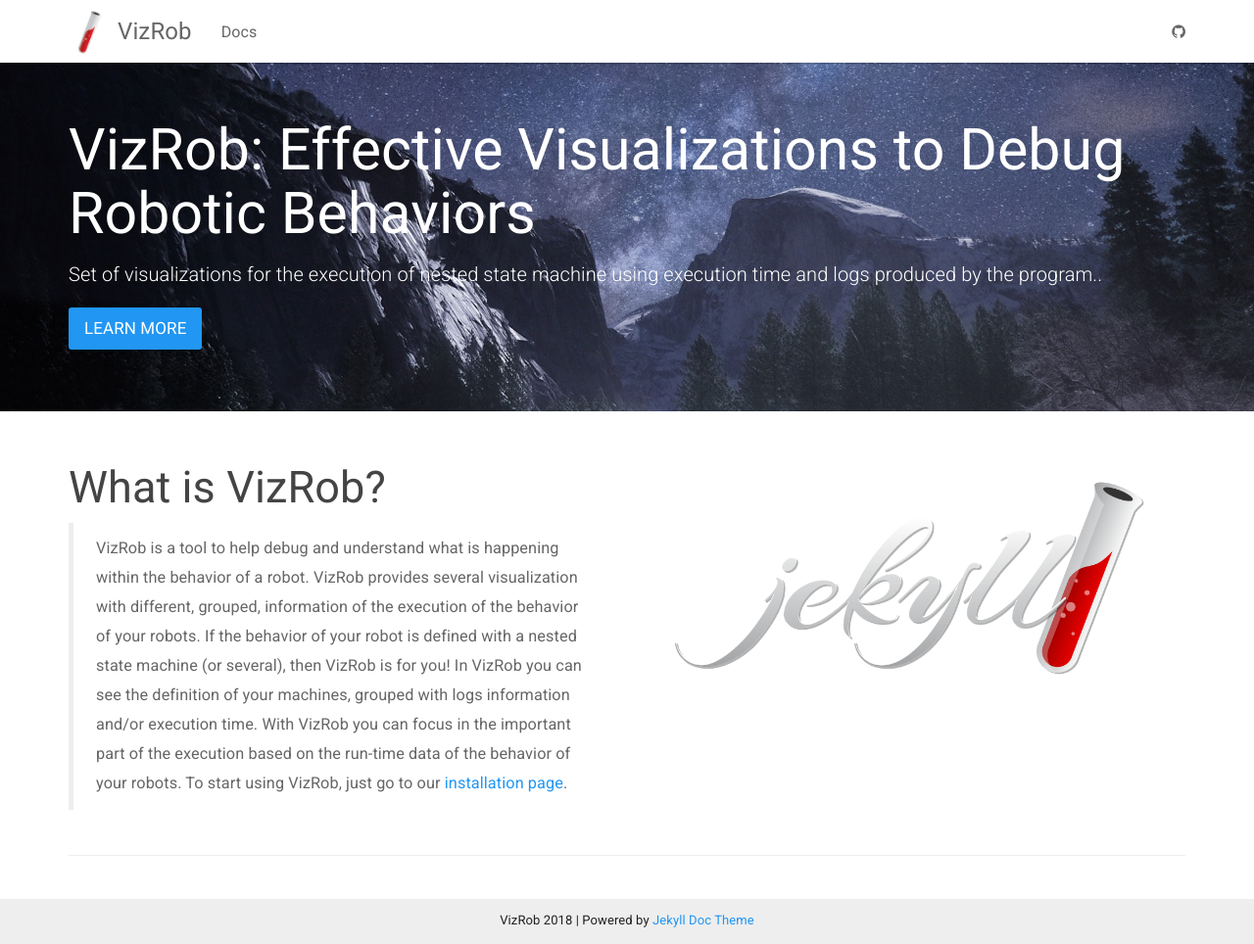
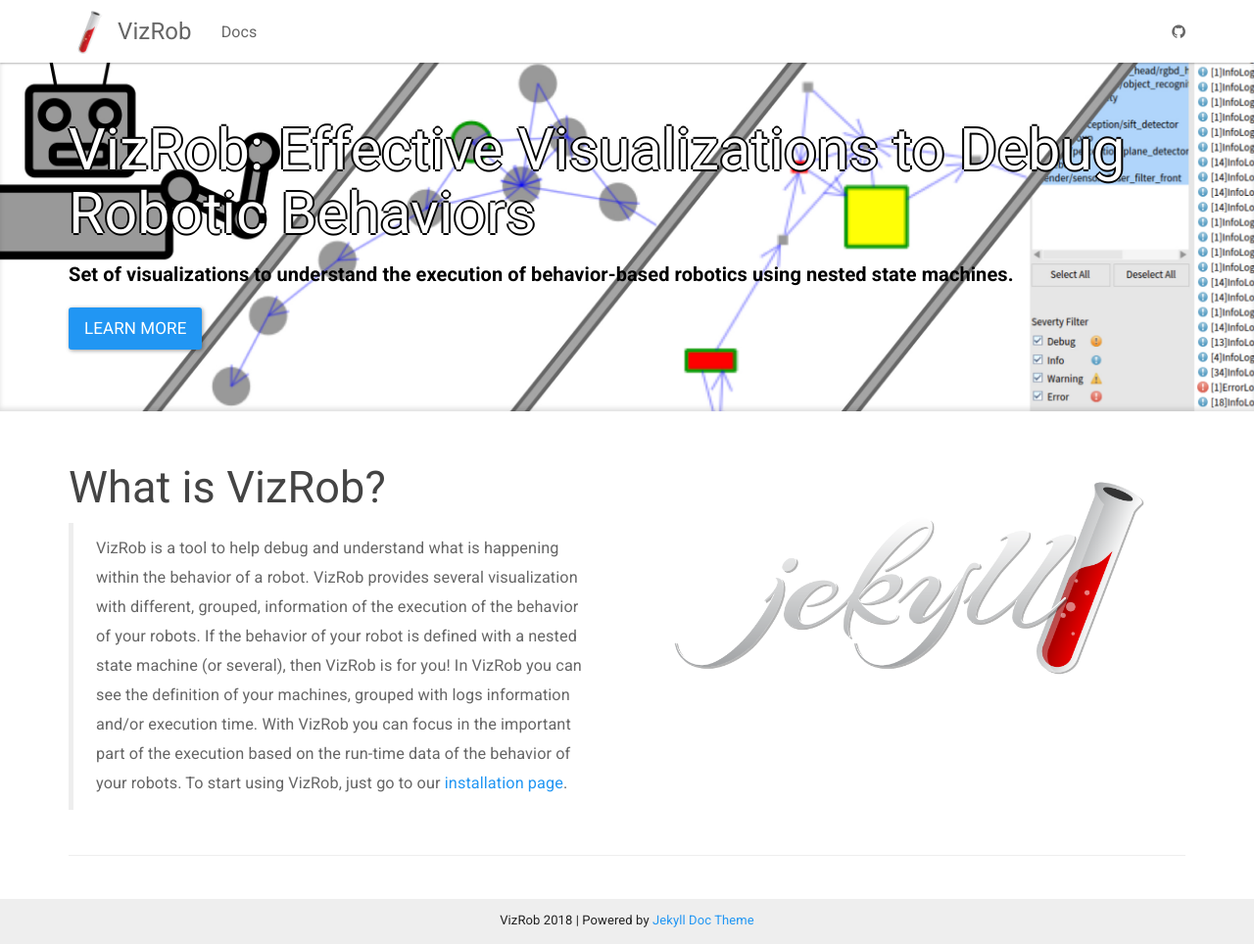
Before and after one commit to mcamp/VizRob, a Jekyll site: the page built from index.html, in a window 1280 px wide and 964 px high. Shown: the whole window at 98% size. Built offline with Jekyll 4.4.1, drawn with Linux system fonts in a browser that asks for light colours; nearby versions of some CDN libraries.

Commit message:
added banner

```diff
--- a/_data/docs.yml
+++ b/_data/docs.yml
@@ -17,7 +17,6 @@
 
 - title: Getting Started
   docs:
-  - home
   - themes
   - customization
 
--- a/css/main.scss
+++ b/css/main.scss
@@ -46,13 +46,23 @@
   color: #fff;
 
   h1 {
+    text-shadow: -2px 0 black, 0 2px black, 2px 0 black, 0 -2px black;
     color: #fff;
   }
+
+  p {
+    color: black;
+    font-weight: bold;
+  }
+
   // background-attachment: fixed;
   background-size: cover;
   background-position: center 36%;
   margin-top: -37px;
+
+  @include box-shadow(inset 0 -3px 5px rgba(0,0,0,.125));
 }
+
 .navbar-container {
   font-size: 16px;
 }
--- a/index.html
+++ b/index.html
@@ -5,7 +5,7 @@
 <div class="header-container jumbotron">
     <div class="container">
         <h1>VizRob: Effective Visualizations to Debug Robotic Behaviors</h1>
-        <p>Set of visualizations for the execution of nested state machine using execution time and logs produced by the program..</p>
+        <p>Set of visualizations to understand the execution of behavior-based robotics using nested state machines.</p>
         <p><a class="btn btn-primary btn-lg" href="{{ "/docs/home/" | prepend: site.baseurl }}" role="button">Learn more</a></p>
     </div>
 </div>
```
Also changed, not shown: _docs/index.md (+1 -27 lines), img/bg.jpg, img/bg1.jpg (added), 2 other files.
